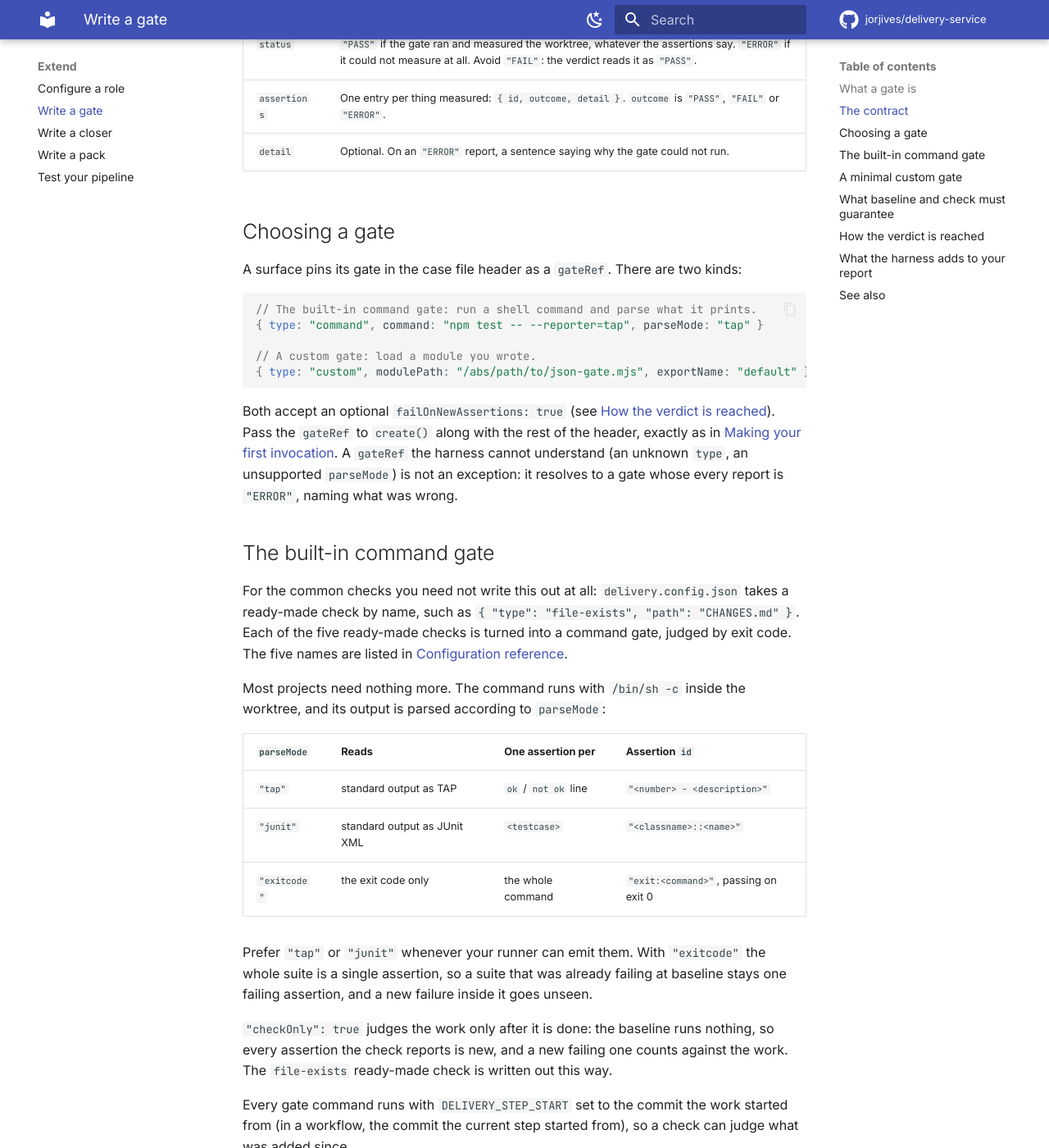
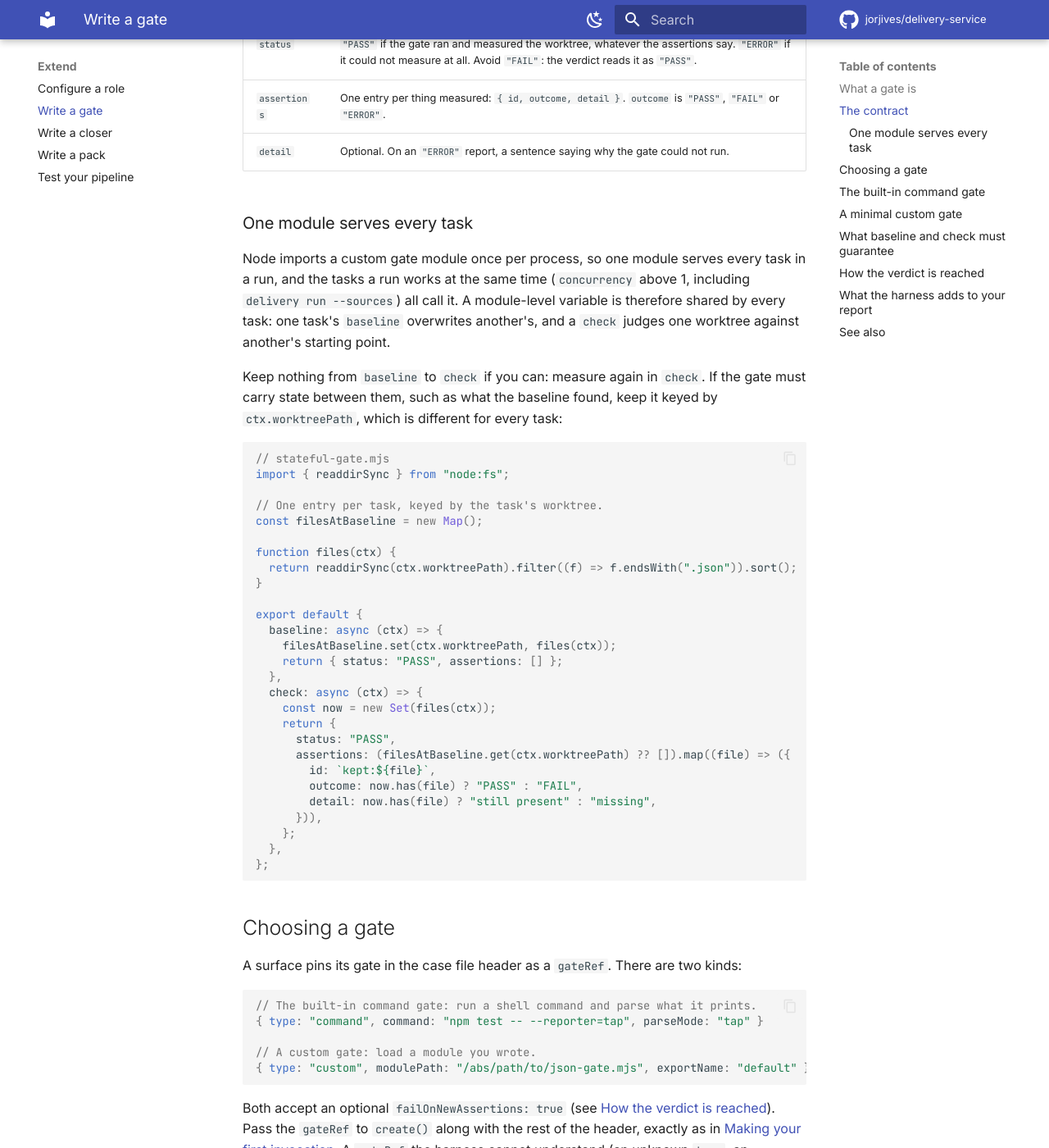
Before and after one commit to jorjives/delivery-service, an MkDocs documentation site: the page built from docs/writing-a-gate.md, in a window 1280 px wide and 1400 px high, scrolled down 1712 px. Shown: the whole window at 82% size. Built offline with MkDocs 1.6.1 and Material for MkDocs 9.7.7, drawn with Linux system fonts in a browser that asks for light colours; comment, search, counter and statistics services are not loaded.

Commit message:
Explain in the gate guide that one module serves every task at once
Node caches the import, so concurrent tasks share a gate module's variables and one baseline could overwrite another's. The guide now says so and shows state keyed by ctx.worktreePath, with a changeset for the doc change.

Co-Authored-By: Claude Sonnet 5.5 <noreply@anthropic.com>

````diff
--- a/docs/writing-a-gate.md
+++ b/docs/writing-a-gate.md
@@ -61,6 +61,48 @@ and must return a `GateReport`:
 | `status` | `"PASS"` if the gate ran and measured the worktree, whatever the assertions say. `"ERROR"` if it could not measure at all. Avoid `"FAIL"`: the verdict reads it as `"PASS"`. |
 | `assertions` | One entry per thing measured: `{ id, outcome, detail }`. `outcome` is `"PASS"`, `"FAIL"` or `"ERROR"`. |
 | `detail` | Optional. On an `"ERROR"` report, a sentence saying why the gate could not run. |
+
+### One module serves every task
+
+Node imports a custom gate module once per process, so one module serves every task in a
+run, and the tasks a run works at the same time (`concurrency` above 1, including
+`delivery run --sources`) all call it. A module-level variable is therefore shared by every
+task: one task's `baseline` overwrites another's, and a `check` judges one worktree against
+another's starting point.
+
+Keep nothing from `baseline` to `check` if you can: measure again in `check`. If the gate must
+carry state between them, such as what the baseline found, keep it keyed by `ctx.worktreePath`,
+which is different for every task:
+
+```js
+// stateful-gate.mjs
+import { readdirSync } from "node:fs";
+
+// One entry per task, keyed by the task's worktree.
+const filesAtBaseline = new Map();
+
+function files(ctx) {
+  return readdirSync(ctx.worktreePath).filter((f) => f.endsWith(".json")).sort();
+}
+
+export default {
+  baseline: async (ctx) => {
+    filesAtBaseline.set(ctx.worktreePath, files(ctx));
+    return { status: "PASS", assertions: [] };
+  },
+  check: async (ctx) => {
+    const now = new Set(files(ctx));
+    return {
+      status: "PASS",
+      assertions: (filesAtBaseline.get(ctx.worktreePath) ?? []).map((file) => ({
+        id: `kept:${file}`,
+        outcome: now.has(file) ? "PASS" : "FAIL",
+        detail: now.has(file) ? "still present" : "missing",
+      })),
+    };
+  },
+};
+```
 
 ## Choosing a gate
 
````
Also changed, not shown: .changeset/gate-guide-shared-module.md (added, +5 -0 lines).
